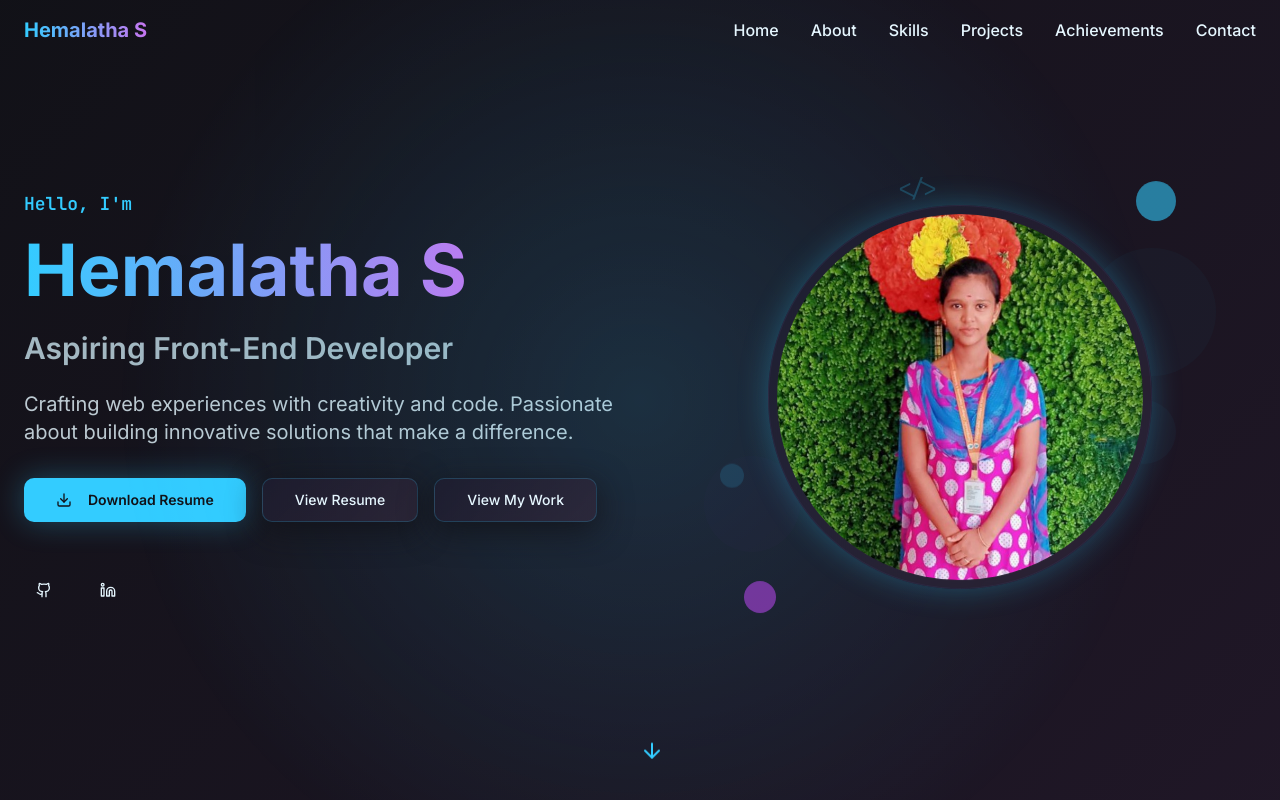
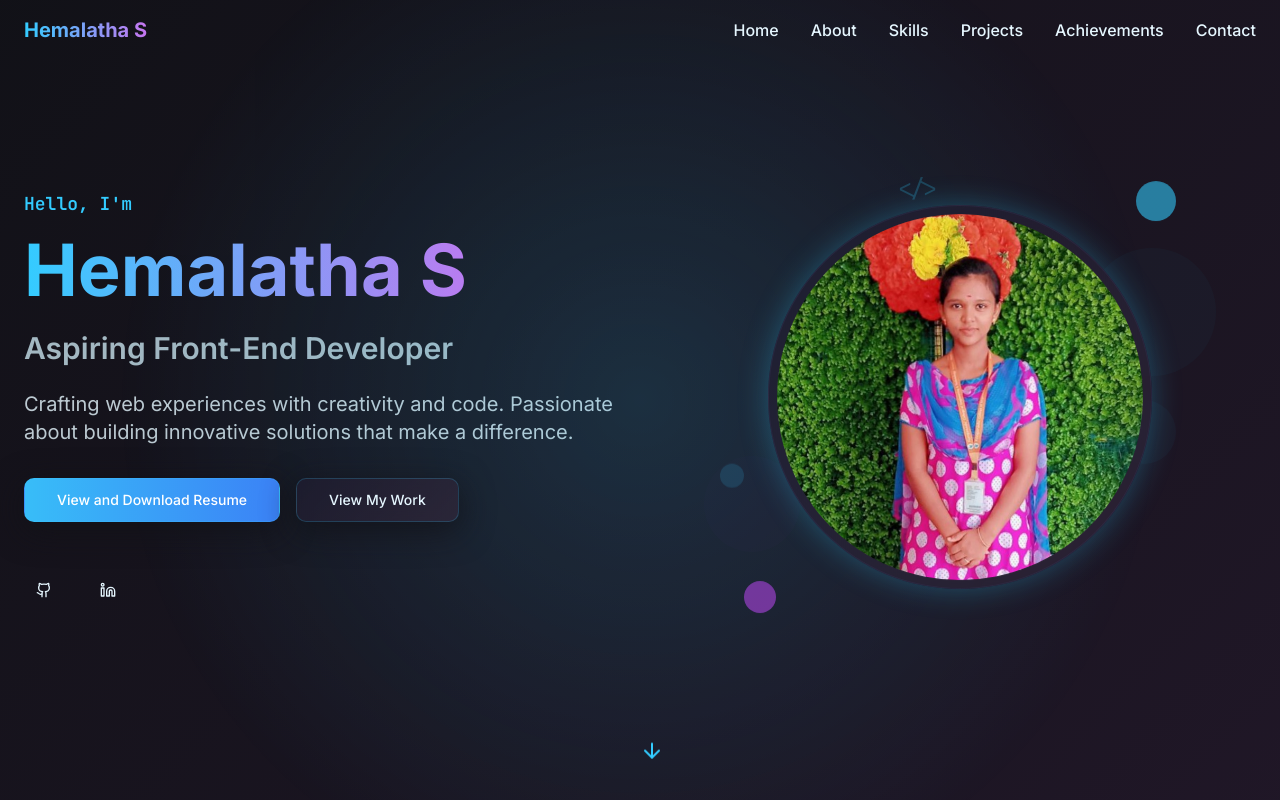
Before and after one commit to HemalathaSundarrajan/hemalathasundarrajn, a React (Vite) app: page / in a window 1280 px wide. Shown: the top 800 px of the page. Built offline with nearby package versions, Linux system fonts and the light colour scheme.

Commit message:
view and Download resume

```diff
--- a/src/components/Hero.tsx
+++ b/src/components/Hero.tsx
@@ -29,16 +29,14 @@ const Hero = () => {
             </p>
 
             <div className="flex flex-col sm:flex-row gap-4 justify-center lg:justify-start mb-12">
-              <a href="/HemalathaS-Resume.pdf" download="HemalathaS-Resume.pdf" className="group">
-                <Button variant="neon" size="lg" className="group">
-                  <Download className="mr-2 group-hover:animate-bounce" size={20} />
-                  Download Resume
-                </Button>
-              </a>
-
-              <Button variant="glass" size="lg" onClick={() => setShowResume(true)}>
-                View Resume
-              </Button>
+              <Button
+  variant="glass"
+  size="lg"
+  className="bg-gradient-to-r from-sky-400 to-blue-500 text-white hover:from-sky-500 hover:to-blue-600"
+  onClick={() => setShowResume(true)}
+>
+  View and Download Resume
+</Button>
 
               <Dialog open={showResume} onOpenChange={setShowResume}>
                 <DialogContent className="max-w-4xl max-h-[90vh] overflow-y-auto">
```
Also changed, not shown: 1 other file (tests, documents, lock files or other folders).
